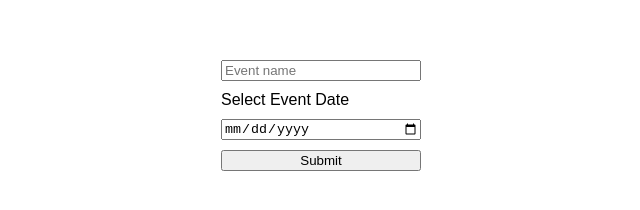
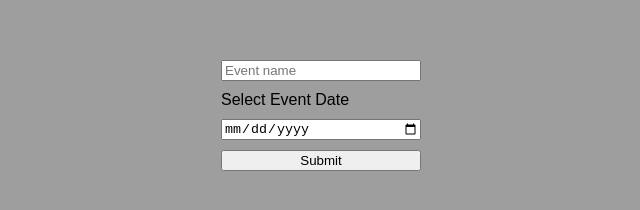
Before and after one commit to vivekrawani/timer, a plain HTML site: page index.html in a window 1280 px wide. Shown: the whole page, without its empty margins (319-959 px from the left). Drawn offline with Linux system fonts and the light colour scheme; the site is published under a folder, as on GitHub Pages, so addresses that start at the root find nothing.

Commit message:
bug fix on css

```diff
--- a/style.css
+++ b/style.css
@@ -1,6 +1,6 @@
 
 body {
-    background-image: url(/res/bc.jpg);
+    background-image: url(./res/bc.jpg);
     background-repeat:  no-repeat;
     background-position: center;
     background-size: cover;
```
